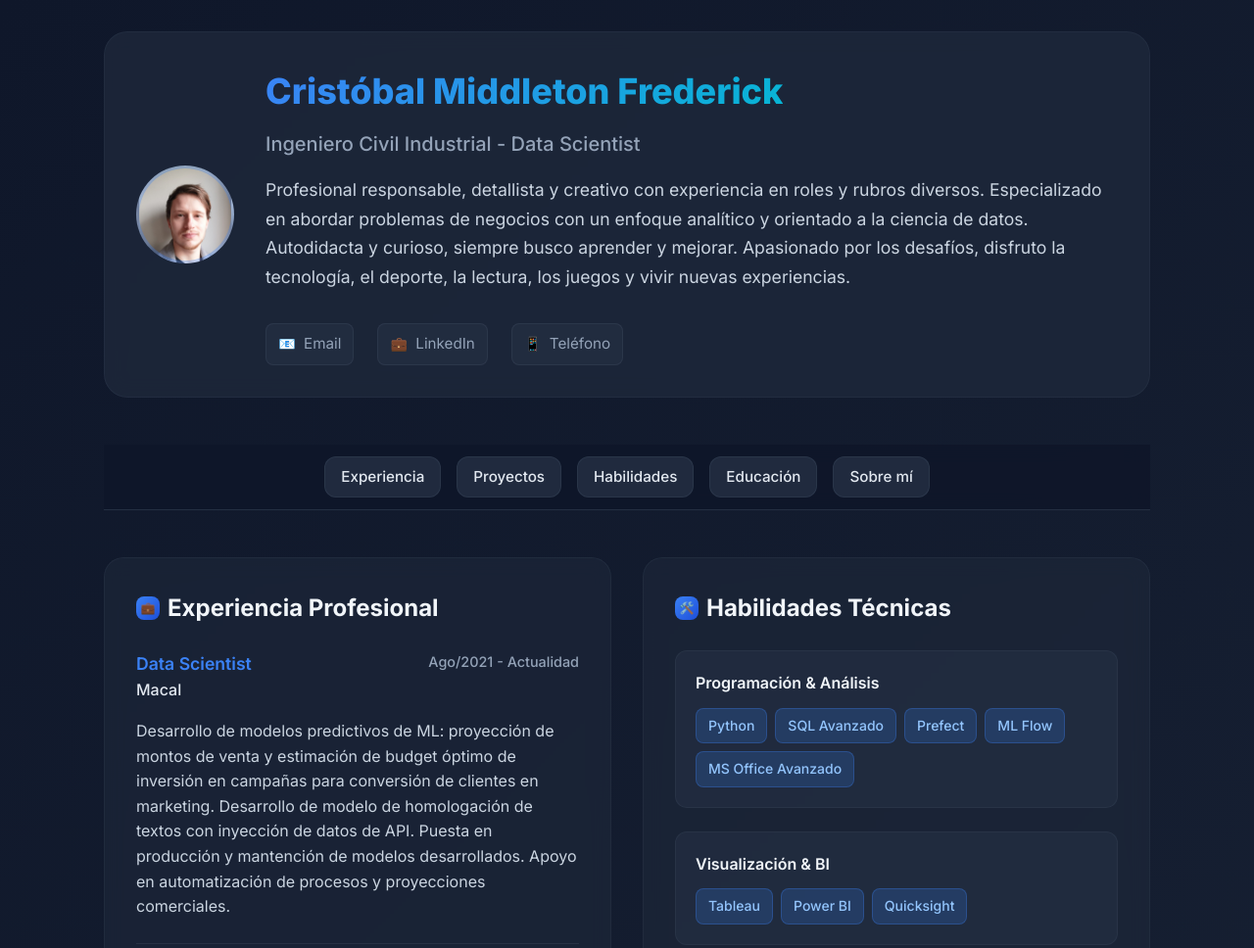
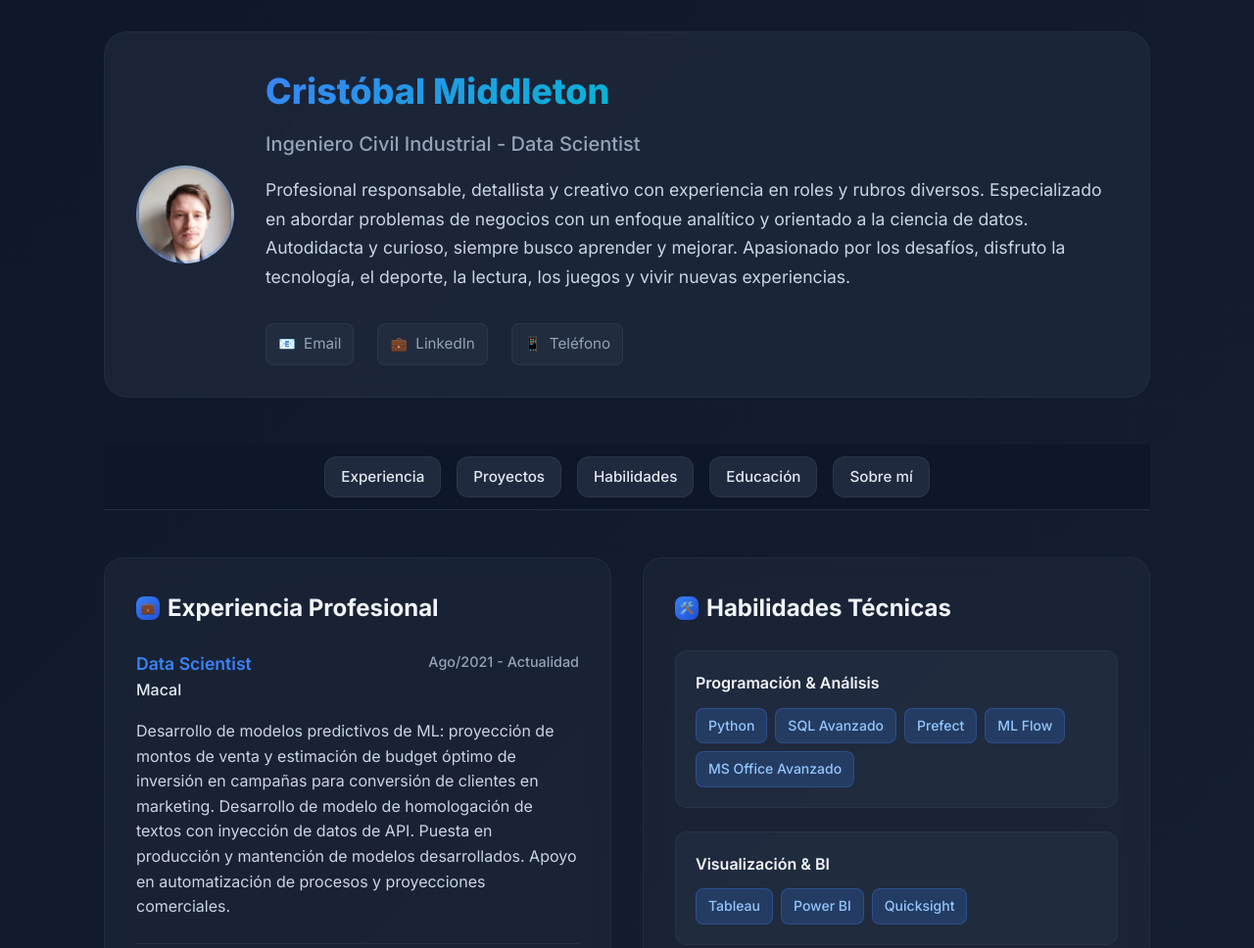
Before and after one commit to DarkTobio/crismiddleton.github.io, a plain HTML site: page index.html in a window 1280 px wide. Shown: the top 968 px of the page at 98% size. Drawn offline with Linux system fonts and the light colour scheme.

Commit message:
Update index.html

```diff
--- a/index.html
+++ b/index.html
@@ -486,7 +486,7 @@ nav a:hover {
         <div class="profile-image" aria-hidden="true"></div>
           <img src="profile.jpeg" alt="Foto de Cristóbal Middleton" style="display:none;" />
         <div class="profile-content">
-          <h1>Cristóbal Middleton Frederick</h1>
+          <h1>Cristóbal Middleton</h1>
           <p class="subtitle">Ingeniero Civil Industrial - Data Scientist</p>
           <p class="bio">
             Profesional responsable, detallista y creativo con experiencia en roles y rubros diversos.
```
